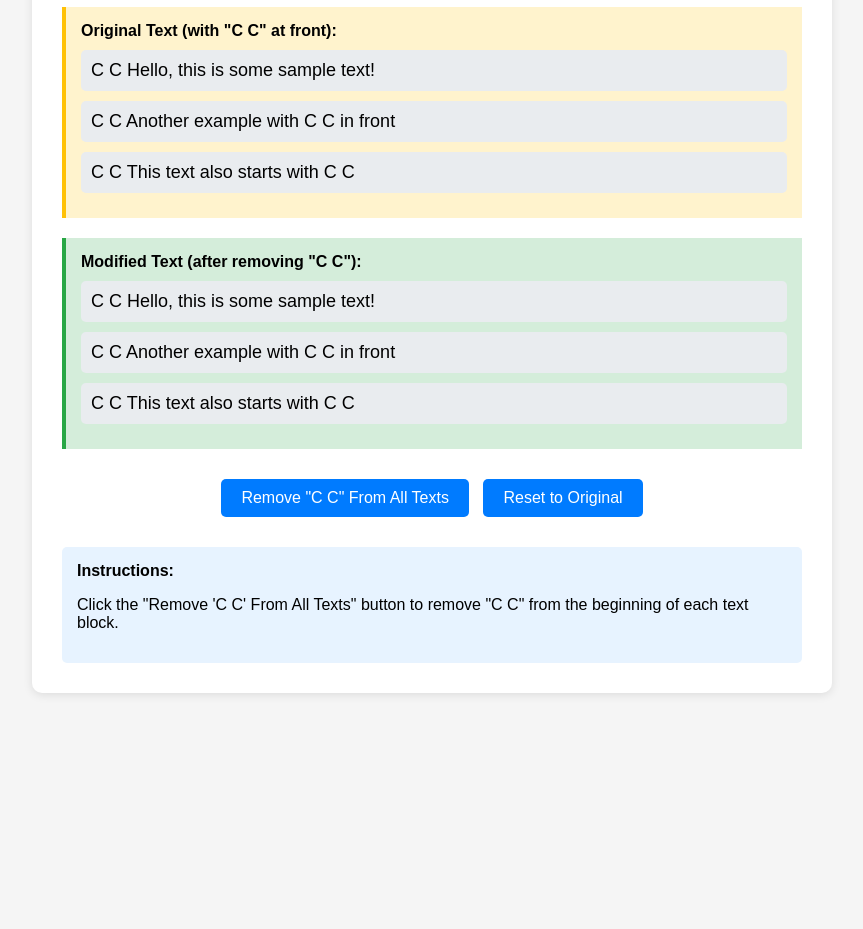
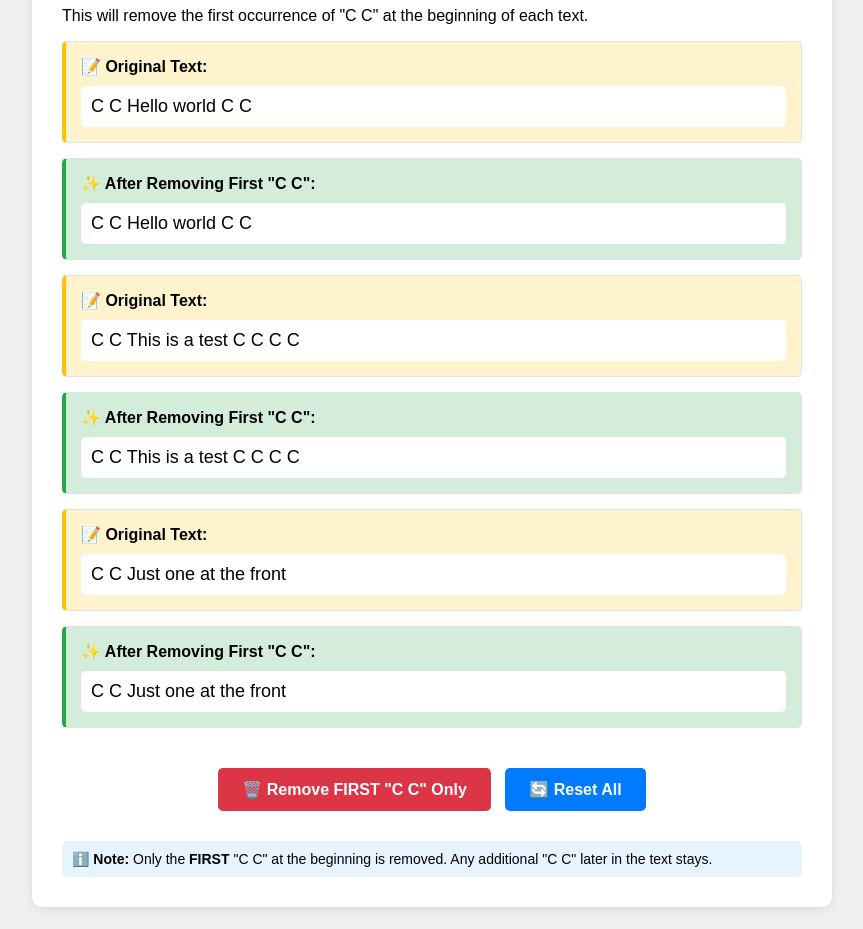
Before and after one commit to Michelle131-hub/michelle-is-cool, a plain HTML site: page index.html in a window 1280 px wide. Shown: the part 173-1102 px from the top of the page, without its empty margins (208-1071 px from the left). Before the commit the page ends 936 px from the top, so only its background shows below. Drawn offline with Linux system fonts and the light colour scheme.

Commit message:
Update index.html

```diff
--- a/index.html
+++ b/index.html
@@ -3,14 +3,14 @@
 <head>
     <meta charset="UTF-8">
     <meta name="viewport" content="width=device-width, initial-scale=1.0">
-    <title>Remove "C C" From Front</title>
+    <title>Remove First "C C" Only</title>
     <style>
         body {
             font-family: Arial, sans-serif;
             max-width: 800px;
             margin: 50px auto;
             padding: 20px;
-            background-color: #f5f5f5;
+            background-color: #f0f0f0;
         }
 
         .container {
@@ -20,142 +20,166 @@
             box-shadow: 0 2px 10px rgba(0,0,0,0.1);
         }
 
-        .original-text {
-            background-color: #fff3cd;
+        .text-box {
+            background-color: #f8f9fa;
             padding: 15px;
-            border-left: 4px solid #ffc107;
-            margin: 20px 0;
+            margin: 15px 0;
+            border-radius: 5px;
+            border: 1px solid #dee2e6;
         }
 
-        .modified-text {
+        .original {
+            background-color: #fff3cd;
+            border-left: 4px solid #ffc107;
+        }
+
+        .modified {
             background-color: #d4edda;
-            padding: 15px;
             border-left: 4px solid #28a745;
-            margin: 20px 0;
         }
 
         button {
-            background-color: #007bff;
+            background-color: #dc3545;
             color: white;
             border: none;
-            padding: 10px 20px;
+            padding: 12px 24px;
             font-size: 16px;
             border-radius: 5px;
             cursor: pointer;
             margin: 10px 5px;
+            font-weight: bold;
         }
 
         button:hover {
+            background-color: #c82333;
+        }
+
+        .reset-btn {
+            background-color: #007bff;
+        }
+
+        .reset-btn:hover {
             background-color: #0056b3;
         }
 
         h2 {
             color: #333;
+            margin-top: 0;
         }
 
-        .example-text {
+        .content {
             font-size: 18px;
             padding: 10px;
-            margin: 10px 0;
-            background-color: #e9ecef;
+            background-color: white;
             border-radius: 5px;
+            margin-top: 10px;
         }
     </style>
 </head>
 <body>
     <div class="container">
-        <h1>Remove "C C" From Front of Text</h1>
+        <h1>Remove ONLY the First "C C"</h1>
+        <p>This will remove the first occurrence of "C C" at the beginning of each text.</p>
 
-        <div class="original-text">
-            <strong>Original Text (with "C C" at front):</strong>
-            <div id="originalDisplay" class="example-text">C C Hello, this is some sample text!</div>
-            <div id="originalDisplay2" class="example-text">C C Another example with C C in front</div>
-            <div id="originalDisplay3" class="example-text">C C This text also starts with C C</div>
+        <div class="text-box original">
+            <strong>📝 Original Text:</strong>
+            <div class="content" id="originalText1">C C Hello world C C</div>
         </div>
 
-        <div class="modified-text">
-            <strong>Modified Text (after removing "C C"):</strong>
-            <div id="modifiedDisplay" class="example-text">Waiting for action...</div>
-            <div id="modifiedDisplay2" class="example-text">Waiting for action...</div>
-            <div id="modifiedDisplay3" class="example-text">Waiting for action...</div>
+        <div class="text-box modified">
+            <strong>✨ After Removing First "C C":</strong>
+            <div class="content" id="modifiedText1">---</div>
         </div>
 
-        <div style="text-align: center;">
-            <button onclick="removeCCFromFront()">Remove "C C" From All Texts</button>
-            <button onclick="resetTexts()">Reset to Original</button>
+        <div class="text-box original">
+            <strong>📝 Original Text:</strong>
+            <div class="content" id="originalText2">C C This is a test C C C C</div>
         </div>
 
-        <div style="margin-top: 20px; padding: 15px; background-color: #e7f3ff; border-radius: 5px;">
-            <strong>Instructions:</strong>
-            <p>Click the "Remove 'C C' From All Texts" button to remove "C C" from the beginning of each text block.</p>
+        <div class="text-box modified">
+            <strong>✨ After Removing First "C C":</strong>
+            <div class="content" id="modifiedText2">---</div>
+        </div>
+
+        <div class="text-box original">
+            <strong>📝 Original Text:</strong>
+            <div class="content" id="originalText3">C C Just one at the front</div>
+        </div>
+
+        <div class="text-box modified">
+            <strong>✨ After Removing First "C C":</strong>
+            <div class="content" id="modifiedText3">---</div>
+        </div>
+
+        <div style="text-align: center; margin-top: 30px;">
+            <button onclick="removeFirstCC()">🗑️ Remove FIRST "C C" Only</button>
+            <button class="reset-btn" onclick="resetAll()">🔄 Reset All</button>
+        </div>
+
+        <div style="margin-top: 20px; padding: 10px; background-color: #e7f3ff; border-radius: 5px; font-size: 14px;">
+            <strong>ℹ️ Note:</strong> Only the <strong>FIRST</strong> "C C" at the beginning is removed. Any additional "C C" later in the text stays.
         </div>
     </div>
 
     <script>
         // Store original texts
-        let originalTexts = [
-            "C C Hello, this is some sample text!",
-            "C C Another example with C C in front",
-            "C C This text also starts with C C"
+        const texts = [
+            "C C Hello world C C",
+            "C C This is a test C C C C",
+            "C C Just one at the front"
         ];
 
-        let modifiedTexts = [...originalTexts];
+        let currentTexts = [...texts];
 
-        // Function to remove "C C" from the front of a string
-        function removeCCFromFrontOfString(text) {
-            // Check if text starts with "C C"
+        // Function to remove ONLY the first "C C" from the front
+        function removeFirstCCFromString(text) {
+            // Check if the text starts with "C C"
             if (text.startsWith("C C")) {
-                // Remove the first 4 characters (C space C) and trim any extra space
-                return text.substring(3).trimStart(); // substring(3) removes "C C"
+                // Remove only the first "C C" (3 characters: C, space, C)
+                return text.substring(3).trimStart();
             }
             return text;
         }
 
-        // Function to update the display
+        // Update all displays
         function updateDisplay() {
-            document.getElementById("modifiedDisplay").textContent = modifiedTexts[0];
-            document.getElementById("modifiedDisplay2").textContent = modifiedTexts[1];
-            document.getElementById("modifiedDisplay3").textContent = modifiedTexts[2];
+            for (let i = 0; i < currentTexts.length; i++) {
+                document.getElementById(`modifiedText${i+1}`).textContent = currentTexts[i];
+            }
         }
 
-        // Main function to remove "C C" from all texts
-        function removeCCFromFront() {
-            for (let i = 0; i < modifiedTexts.length; i++) {
-                modifiedTexts[i] = removeCCFromFrontOfString(modifiedTexts[i]);
+        // Remove first "C C" from all texts
+        function removeFirstCC() {
+            for (let i = 0; i < currentTexts.length; i++) {
+                currentTexts[i] = removeFirstCCFromString(currentTexts[i]);
             }
             updateDisplay();
 
-            // Change button appearance to show action was taken
+            // Visual feedback
             let btn = event.target;
+            let originalColor = btn.style.backgroundColor;
             btn.style.backgroundColor = "#28a745";
             setTimeout(() => {
-                btn.style.backgroundColor = "#007bff";
-            }, 500);
+                btn.style.backgroundColor = "#dc3545";
+            }, 300);
         }
 
-        // Reset to original texts
-        function resetTexts() {
-            modifiedTexts = [...originalTexts];
+        // Reset all texts to original
+        function resetAll() {
+            currentTexts = [...texts];
             updateDisplay();
         }
 
-        // Display original texts
-        function displayOriginalTexts() {
-            document.getElementById("originalDisplay").textContent = originalTexts[0];
-            document.getElementById("originalDisplay2").textContent = originalTexts[1];
-            document.getElementById("originalDisplay3").textContent = originalTexts[2];
+        // Initialize display with original texts
+        function init() {
+            for (let i = 0; i < texts.length; i++) {
+                document.getElementById(`originalText${i+1}`).textContent = texts[i];
+            }
+            updateDisplay();
         }
 
-        // Initialize the page
-        displayOriginalTexts();
-        updateDisplay();
-
-        // Add keyboard shortcut (press 'R' to reset)
-        document.addEventListener('keydown', function(event) {
-            if (event.key === 'r' || event.key === 'R') {
-                resetTexts();
-            }
-        });
+        // Start the page
+        init();
     </script>
 </body>
 </html>
```
